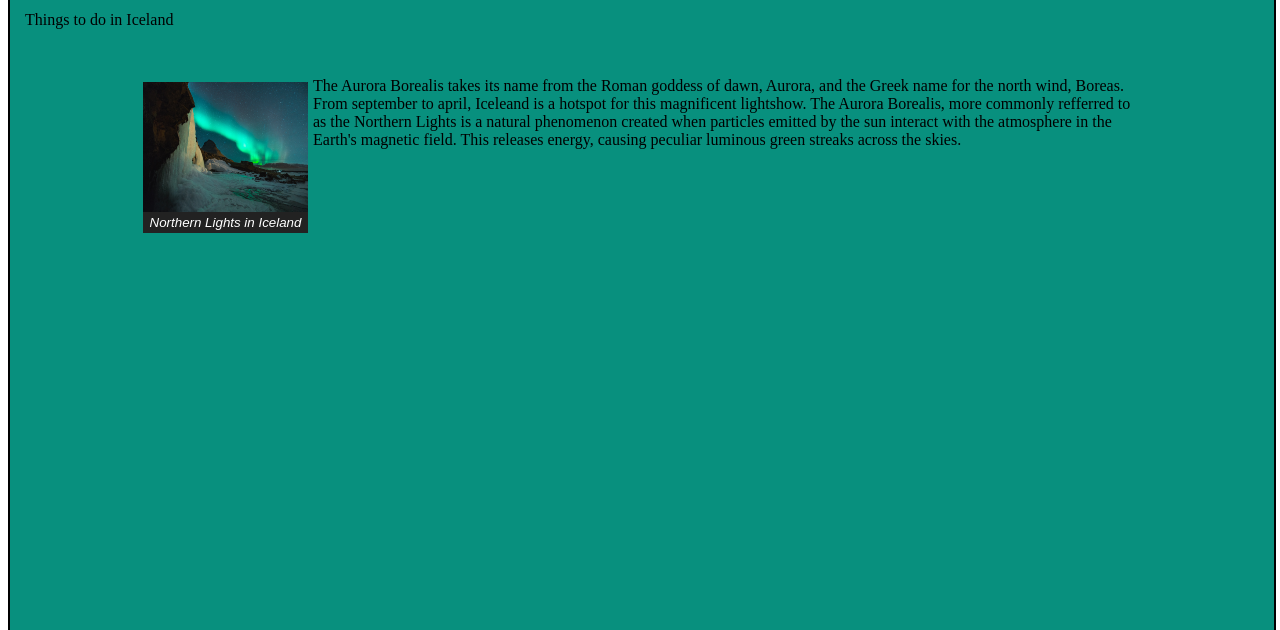
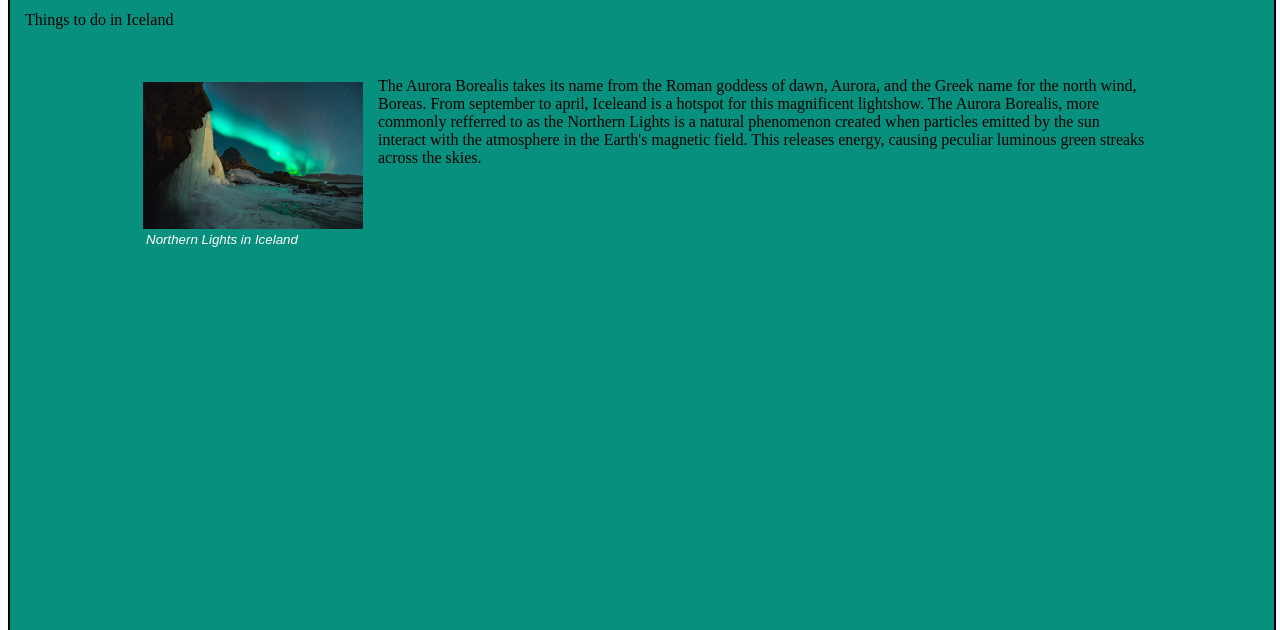
Before and after one commit to Kyl67899/Project1, a plain HTML site: page index.html in a window 1280 px wide. Shown: the part 170-800 px from the top of the page. Drawn offline with Linux system fonts and the light colour scheme.

Commit message:
Updated style file

```diff
--- a/styles.css
+++ b/styles.css
@@ -8,7 +8,7 @@
 }
 
 /* img */
-.wrap-img-left, .wrap-img-right, img {
+.wrap-img-left, .wrap-img-right, .left, .right{
     width: 165px;
     height: 130px;
 }
@@ -56,12 +56,49 @@
     /* line-height: 0.8; */
 }
 
-p:first-child{
+/* p:first-child{
     float: none;
 }
 
 p:nth-child(2){
     float: none;
+} */
+
+figure {
+    width: 100px;
+    padding: 0px;
+    margin: 10px;
+    float: left;
+}
+
+figcaption {
+    font-size: 9pt;
+}
+
+figure {
+    /* border: thin #c0c0c0 solid; */
+    display: flex;
+    flex-flow: column;
+    padding: 5px;
+    max-width: 420px;
+    margin: auto;
+    width: 230px;
+    /* height: 200px; */
+}
+
+.wrap-img-left {
+    max-width: 220px;
+    max-height: 150px;
+    width: 100%;
+    height: 100%;
+}
+
+figcaption {
+    /* background-color: #222; */
+    color: #fff;
+    font: italic smaller sans-serif;
+    padding: 3px;
+    text-align: left;
 }
 
 /* table */
@@ -125,37 +162,3 @@ p {
 p:last-child {
     overflow: visible; /* this is an example of the browser default */
 }
-
-figure {
-    width: 100px;
-    padding: 0px;
-    margin: 10px;
-    float: left;
-}
-
-figcaption {
-    font-size: 9pt;
-}
-
-figure {
-    /* border: thin #c0c0c0 solid; */
-    display: flex;
-    flex-flow: column;
-    padding: 5px;
-    max-width: 420px;
-    margin: auto;
-    width: 165px;
-}
-
-.wrap-img-left {
-    max-width: 220px;
-    max-height: 150px;
-}
-
-figcaption {
-    background-color: #222;
-    color: #fff;
-    font: italic smaller sans-serif;
-    padding: 3px;
-    text-align: center;
-}
```
